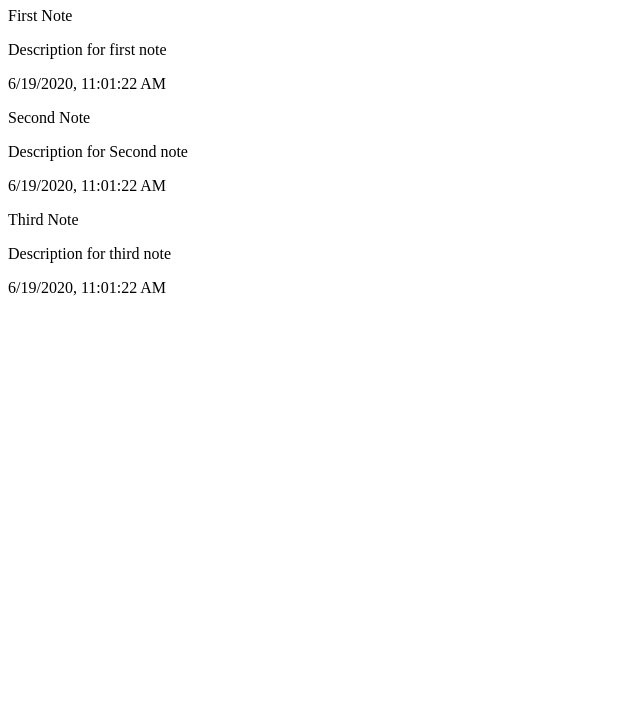
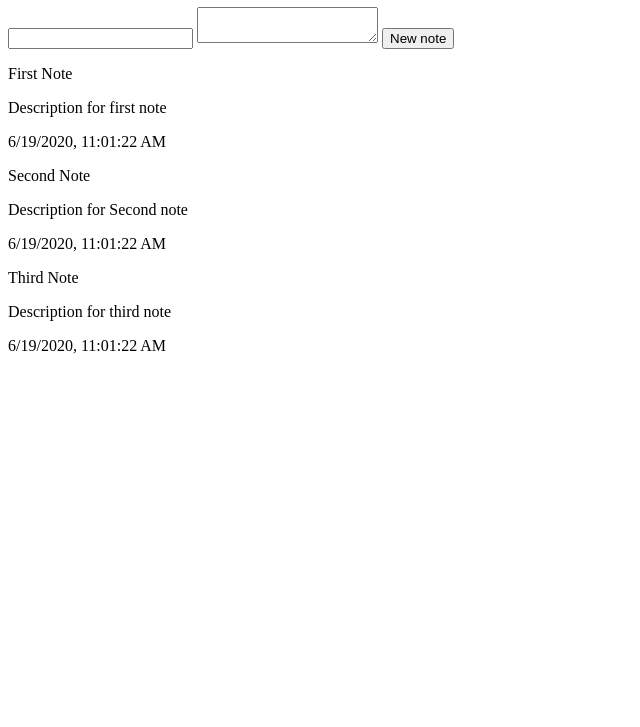
Before and after one commit to makhnev-a/vue-notes, a plain HTML site: page index.html in a window 1280 px wide. Shown: the part 73-800 px from the top of the page, without its empty margins (0-640 px from the left). Drawn offline with nearby package versions, Linux system fonts and the light colour scheme.

Commit message:
add note method

```diff
--- a/index.html
+++ b/index.html
@@ -8,6 +8,13 @@
 <body>
     <div id="app">
         <h1>{{title}}</h1>
+        <!-- New Note-->
+        <div class="new-note">
+            <input v-model="note.title" type="text">
+            <textarea v-model="note.descr"></textarea>
+            <button @click="addNote">New note</button>
+        </div>
+        <!-- Note list-->
         <div class="notes">
             <div class="note" v-for="(note, index) in notes" :key="index">
                 <div class="note-header">
@@ -26,6 +33,10 @@
             el: '#app',
             data: {
                 title: 'Notes App',
+                note: {
+                    title: '',
+                    descr: ''
+                },
                 notes: [
                     {
                         title: 'First Note',
@@ -43,6 +54,16 @@
                         date: new Date(Date.now()).toLocaleString()
                     },
                 ]
+            },
+            methods: {
+                addNote () {
+                    let {title, descr} = this.note
+                    this.notes.push({
+                        title,
+                        descr,
+                        date: new Date(Date.now()).toLocaleString()
+                    })
+                }
             }
         })
     </script>
```
